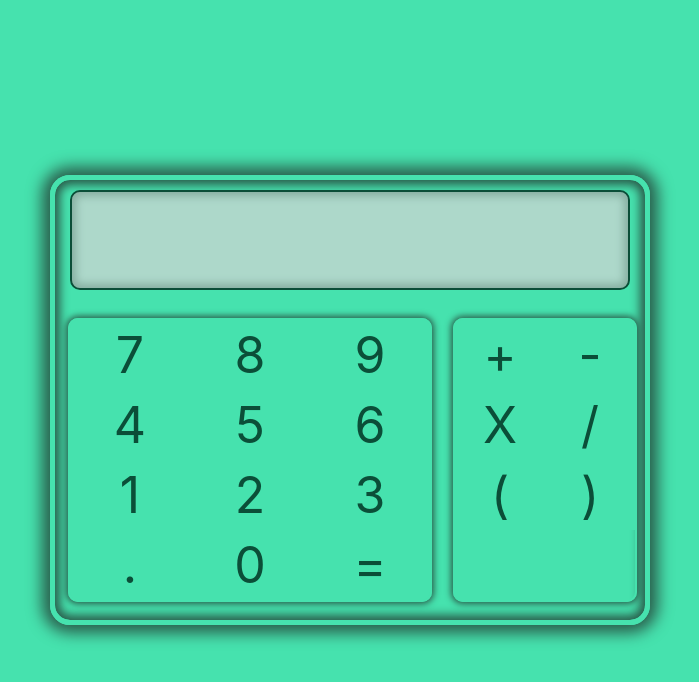
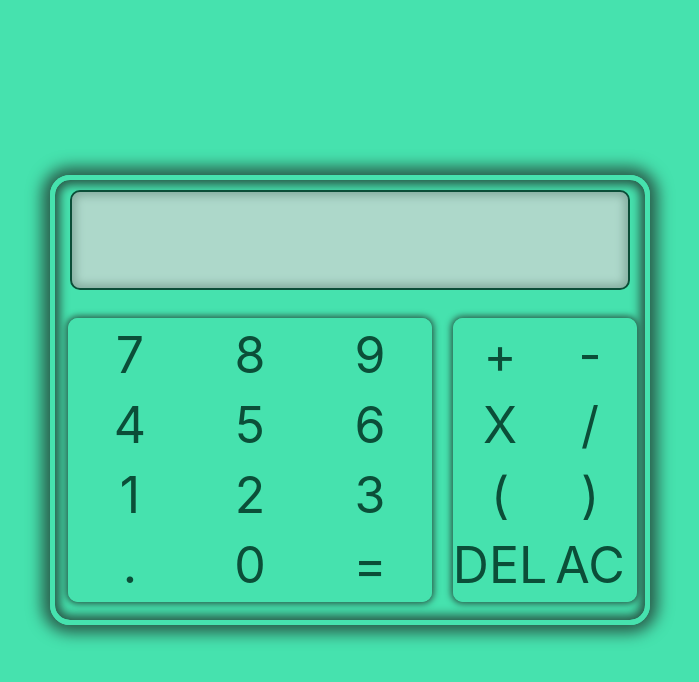
Before and after one commit to SoftwareGimat/Calculator, a plain HTML site: page index.html in a window 1280 px wide. Shown: the whole page, without its empty margins (290-989 px from the left). Drawn offline with Linux system fonts and the light colour scheme.

Commit message:
functions update html

```diff
--- a/index.html
+++ b/index.html
@@ -25,7 +25,7 @@
                 <div class="button" onclick="buttonClick(3)">3</div>
                 <div class="button" onclick="buttonClick('.')">.</div>
                 <div class="button" onclick="buttonClick(0)">0</div>
-                <div class="button" onclick="buttonClick('=')">=</div>
+                <div class="button" onclick="Equal()">=</div>
             </div>
         </div>
         <div class="ops">
@@ -36,8 +36,8 @@
                 <div class="button" onclick="buttonClick('/')">/</div>
                 <div class="button" onclick="buttonClick('(')">(</div>
                 <div class="button" onclick="buttonClick(')')">)</div>
-                <div class="fill"></div>
-
+                <div class="button" onclick="Delete()" id="del">DEL</div>
+                <div class="button" onclick="Clear()" id="ac">AC</div>
             </div>
         </div>
     </div>
```
